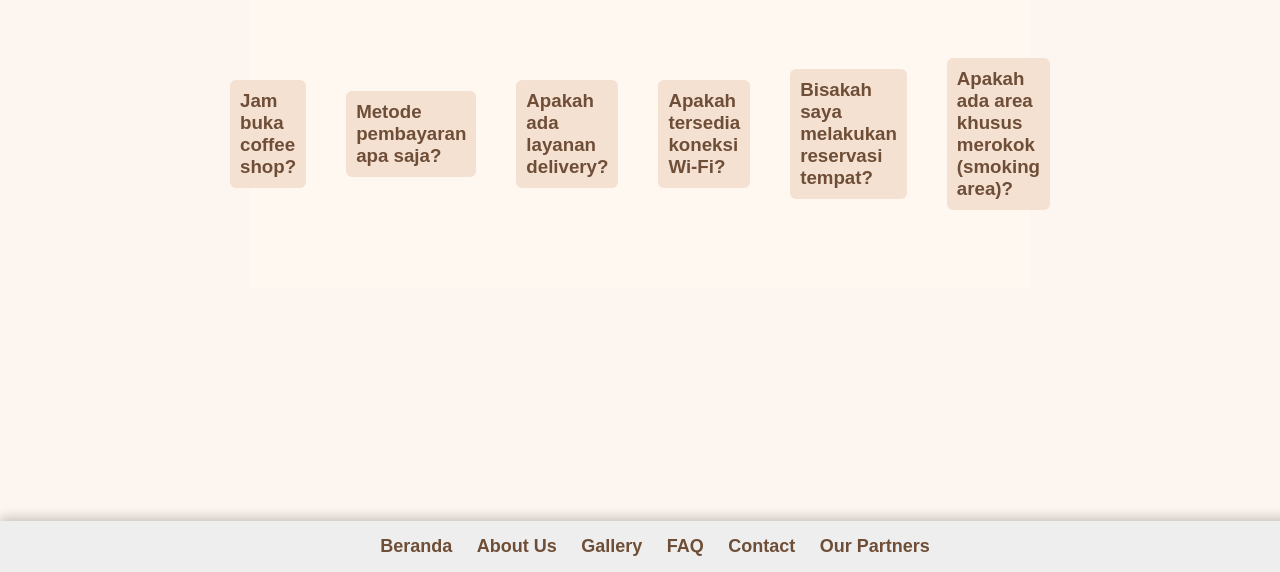
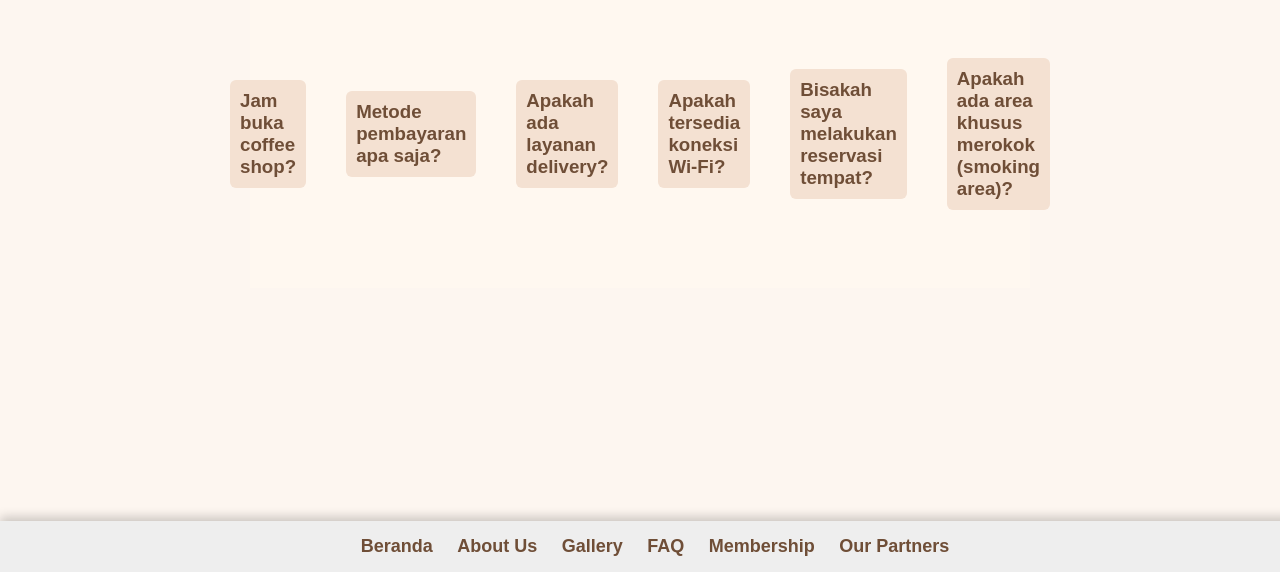
Before and after one commit to devi201007/aplikasi_coffeshop, a PHP site: page /faq.php in a window 1280 px wide. Shown: the part 228-800 px from the top of the page. Run offline with PHP 8.4, Linux system fonts and the light colour scheme.

Commit message:
update halaman faq

```diff
--- a/faq.php
+++ b/faq.php
@@ -74,8 +74,8 @@
     <a href="about.php">About Us</a>
     <a href="gallerycaffe.php">Gallery</a>
     <a href="faq.php">FAQ</a>
-    <a href="membership.php">Contact</a>
-    <a href="ourpartner.php">Our Partners</a>
+    <a href="membership.php">Membership</a>
+    <a href="ourpartners.php">Our Partners</a>
 </nav>
 </body>
 </html>
```
